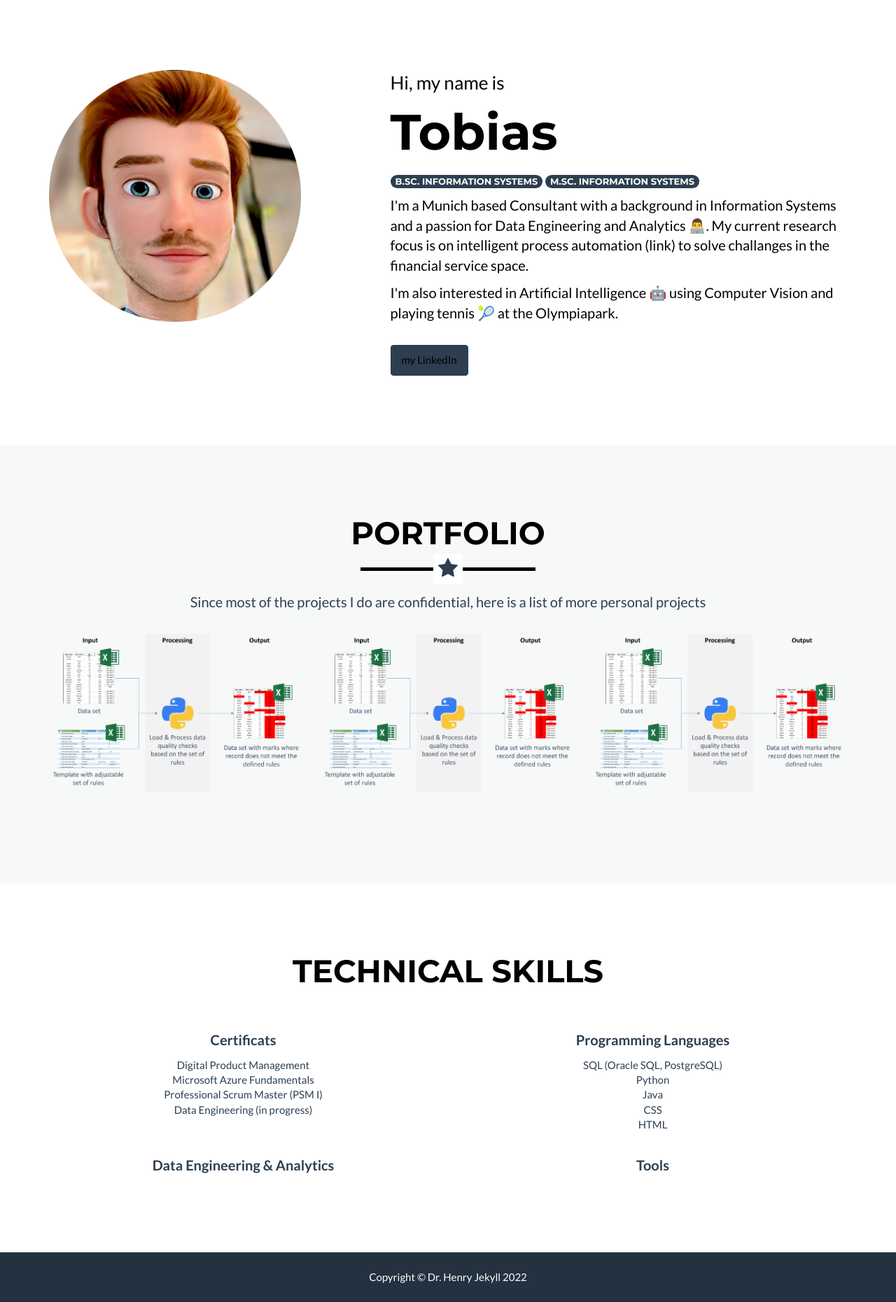
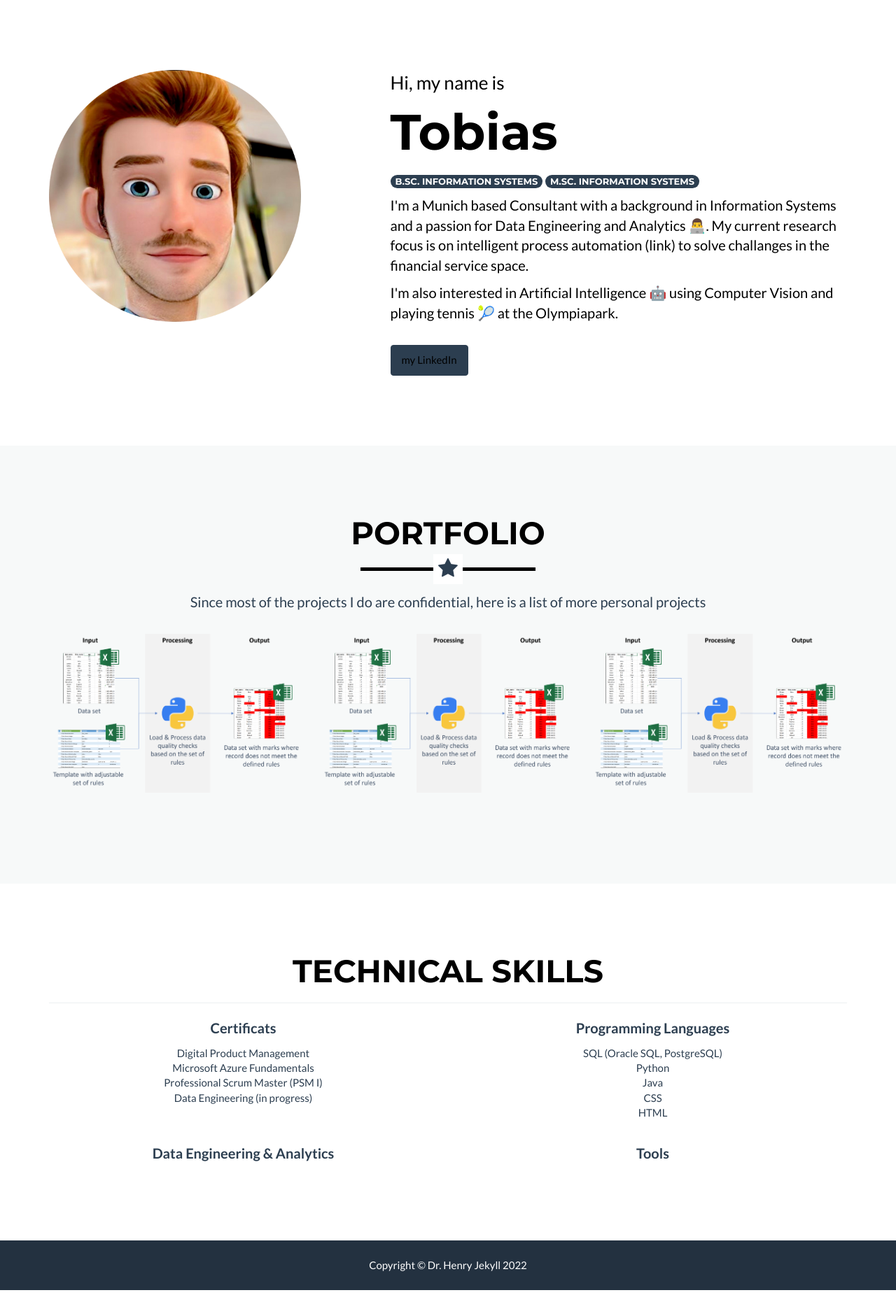
Before and after one commit to tolan005/tolan005.github.io, a Jekyll site: the page built from _posts/2014-07-18-project-1.markdown, in a window 1280 px wide. Shown: the whole page at 70% size. Built offline with Jekyll 4.4.1, drawn with Linux system fonts in a browser that asks for light colours.

Commit message:
Update about.html
x<

```diff
--- a/_includes/about.html
+++ b/_includes/about.html
@@ -4,7 +4,7 @@
             <div class="row">
                 <div class="col-lg-12 text-center">
                     <h2>Technical skills</h2>
-                    <hr class="star-light">
+                    <hr class="star-dark">
                 </div>
             </div>
             <div class="row">
```
